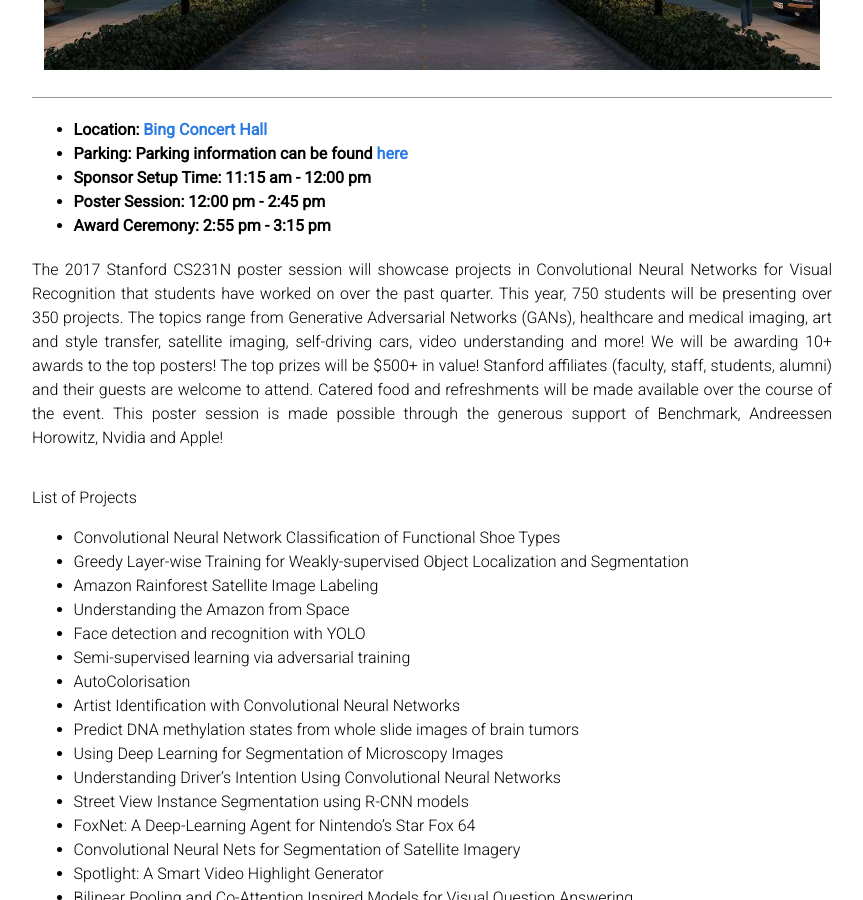
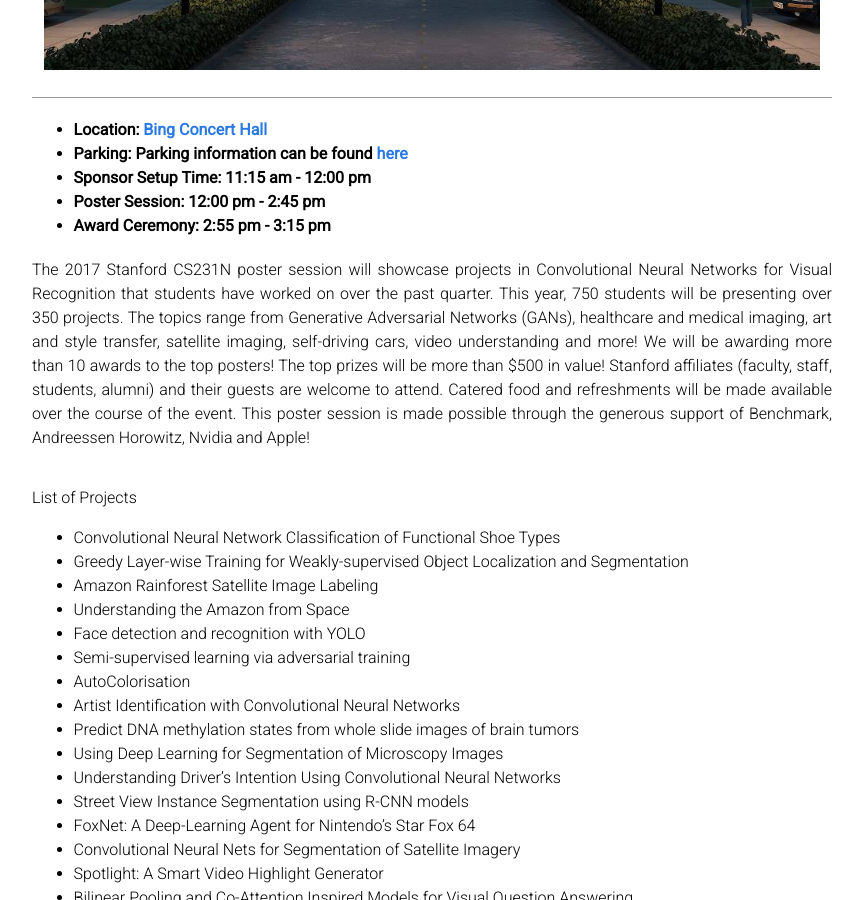
Before and after one commit to cs231n/cs231n.github.io, a Jekyll site: the page built from poster.md, in a window 1280 px wide and 900 px high, scrolled down 620 px. Shown: the whole window, without its empty margins (208-1071 px from the left). Built offline with Jekyll 4.4.1, drawn with Linux system fonts in a browser that asks for light colours.

Commit message:
get rid of +

```diff
--- a/poster.md
+++ b/poster.md
@@ -16,7 +16,7 @@ permalink: /poster-session/
 * **Award Ceremony: 2:55 pm - 3:15 pm**
 
 The 2017 Stanford CS231N poster session will showcase projects in Convolutional Neural Networks for Visual Recognition that students have worked on over the past quarter. This year, 750 students will be presenting over 350 projects.
-The topics range from Generative Adversarial Networks (GANs), healthcare and medical imaging, art and style transfer, satellite imaging, self-driving cars, video understanding and more! We will be awarding 10+ awards to the top posters! The top prizes will be $500+ in value! Stanford affiliates (faculty, staff, students, alumni) and their guests are welcome to attend. Catered food and refreshments will be made available over the course of the event. This poster session is made possible through the generous support of Benchmark, Andreessen Horowitz, Nvidia and Apple!
+The topics range from Generative Adversarial Networks (GANs), healthcare and medical imaging, art and style transfer, satellite imaging, self-driving cars, video understanding and more! We will be awarding more than 10 awards to the top posters! The top prizes will be more than $500 in value! Stanford affiliates (faculty, staff, students, alumni) and their guests are welcome to attend. Catered food and refreshments will be made available over the course of the event. This poster session is made possible through the generous support of Benchmark, Andreessen Horowitz, Nvidia and Apple!
 
 # List of Projects #
 
```
